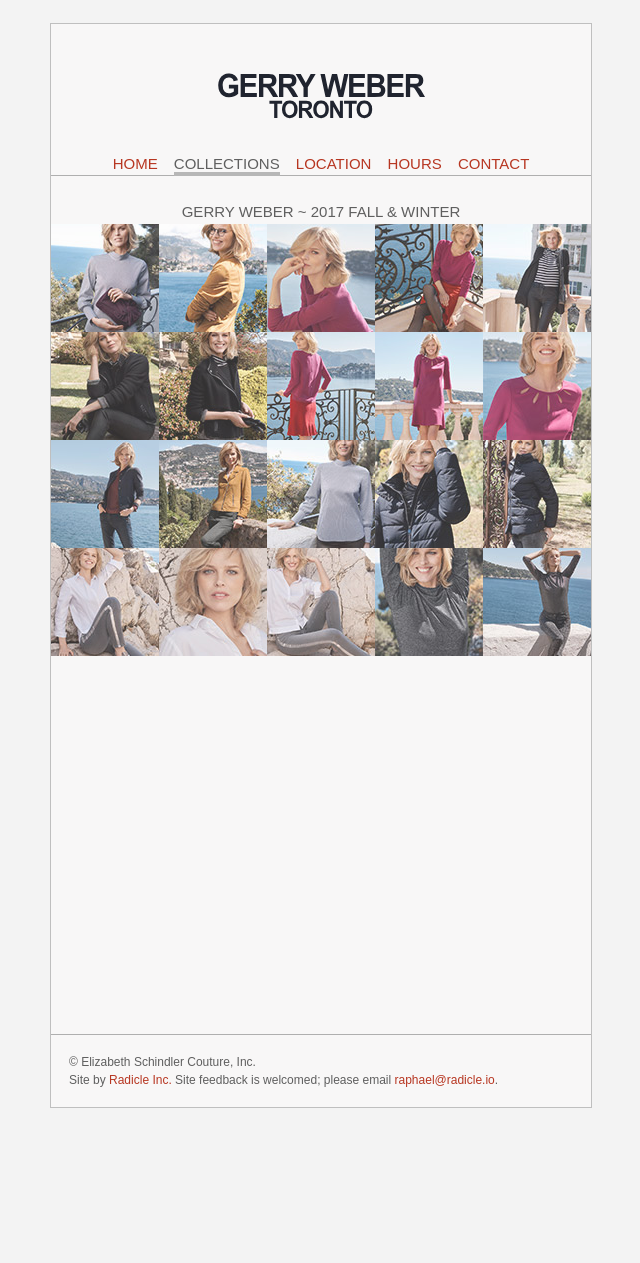
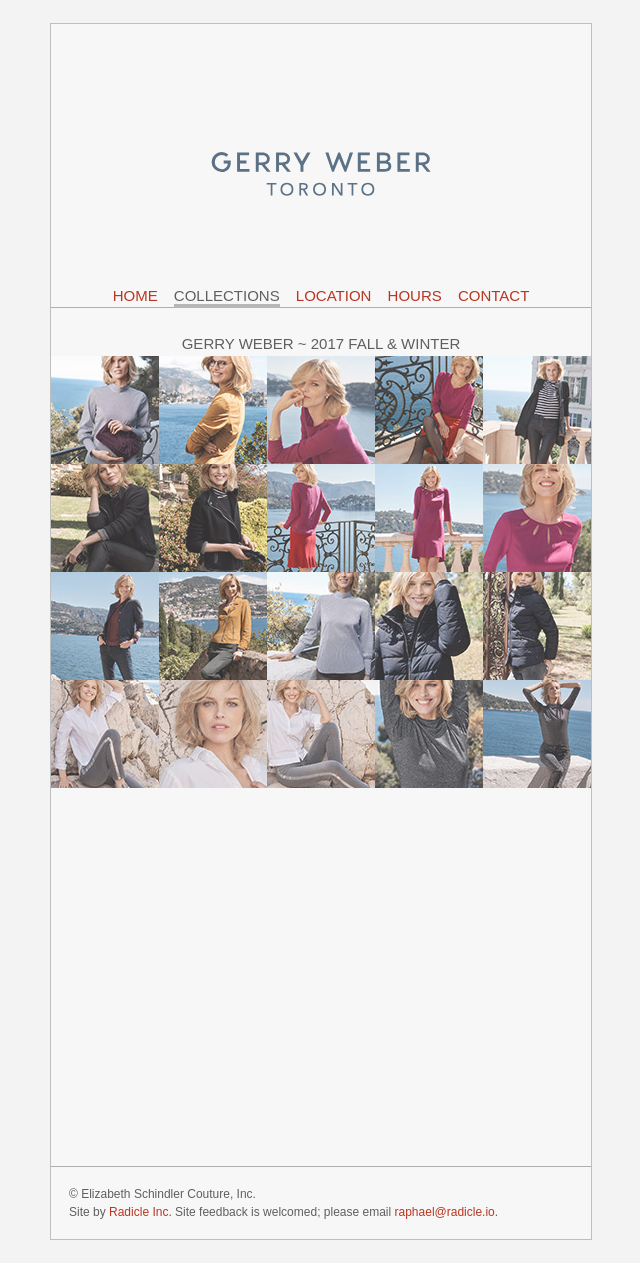
Before and after one commit to RadicleStudios/GWTorWebsite, a Jekyll site: the page built from collections.html, in a window 1280 px wide. Shown: the whole page, without its empty margins (319-959 px from the left). Built offline with Jekyll 4.4.1, drawn with Linux system fonts in a browser that asks for light colours; before the commit the page ends 1131 px from its top, so only the background shows below that.

Commit message:
Update logo; remove superfluous file

```diff
--- a/_layouts/default.html
+++ b/_layouts/default.html
@@ -15,7 +15,7 @@
 
   <body>
     <header>
-      <h1><a href="/"><img width="540px" src="/assets/logo.svg" alt="Gerry Weber Toronto"></a></h1>
+      <h1><a href="/"><img width="360px" src="/assets/gwtoronto.svg" alt="Gerry Weber Toronto"></a></h1>
       <nav>
         {% if page.url == "/index.html" or page.url == "/" %}
           <span id="selected">Home</span>
```
Also changed, not shown: assets/gwtoronto.svg (added), assets/logo.svg (deleted).
